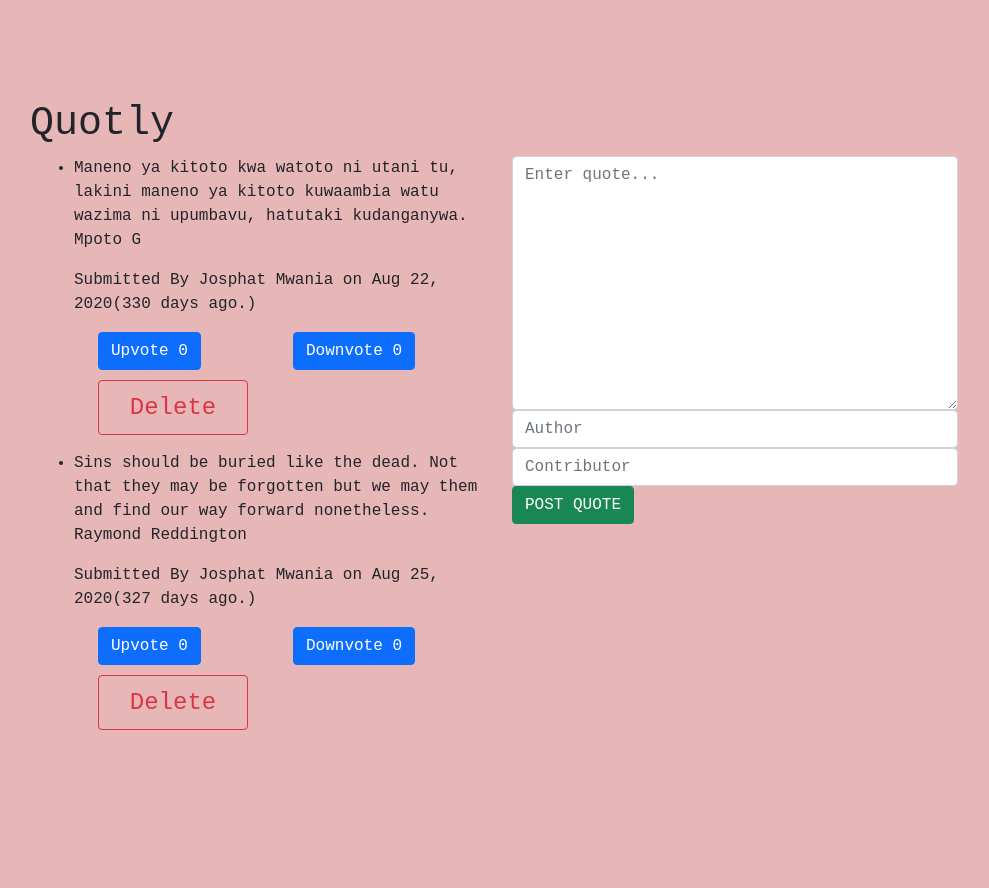
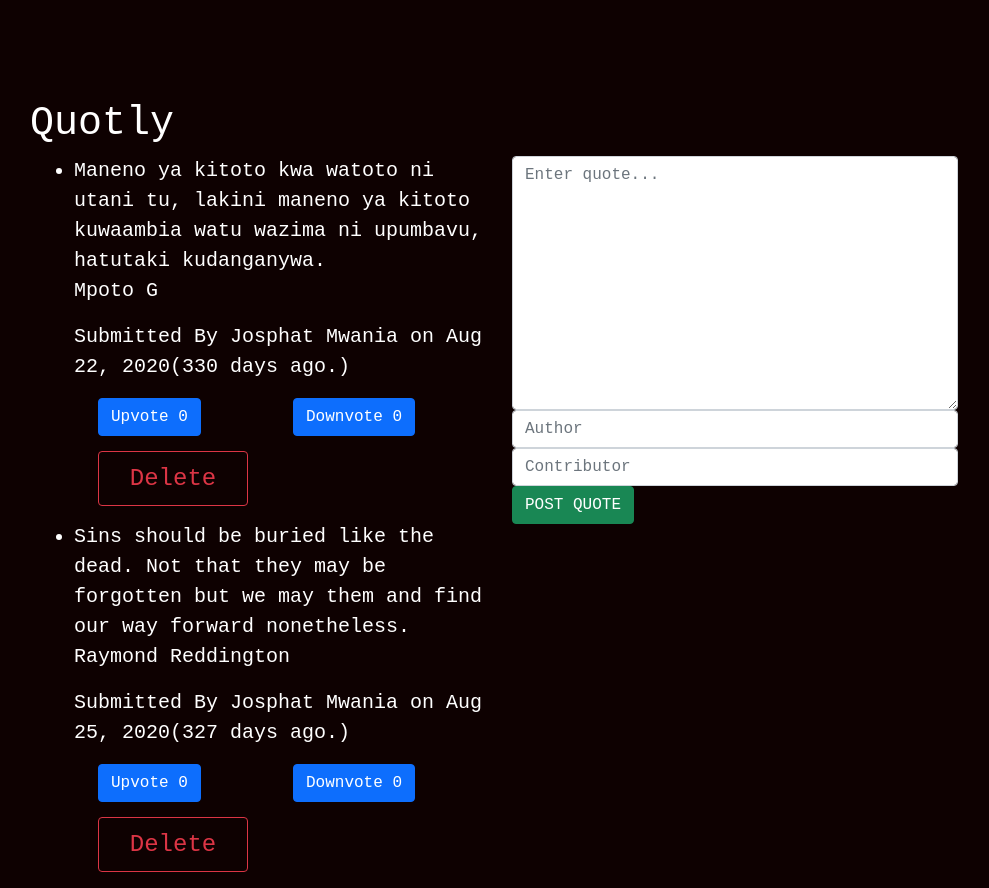
Before and after one commit to josphatmwania/Quotly, an Angular app: page / in a window 1280 px wide. Shown: the whole page, without its empty margins (140-1129 px from the left). Before the commit the page ends 800 px from the top, so only its background shows below. Built offline with nearby package versions, Linux system fonts and the light colour scheme.

Commit message:
Changed style, color

```diff
--- a/src/app/quote-details/quote-details.component.html
+++ b/src/app/quote-details/quote-details.component.html
@@ -9,5 +9,5 @@
             <button class="btn btn-primary" (click)='downVote()'>Downvote {{downvote}}</button>
         </div>
     </div>
-    <button class="btn btn-outline-danger" style="margin-top: 10px; width: 150px; height: 55px; font-size: 24px;" (click)='toDelete(true)' >Delete</button>
+    <button class="btn btn-outline-danger" style="margin-top: 15px; width: 150px; height: 55px; font-size: 24px;" (click)='toDelete(true)' >Delete</button>
 </div>
--- a/src/index.html
+++ b/src/index.html
@@ -7,7 +7,7 @@
   <meta name="viewport" content="width=device-width, initial-scale=1">
   <link href="https://cdn.jsdelivr.net/npm/bootstrap@5.0.2/dist/css/bootstrap.min.css" rel="stylesheet" integrity="sha384-EVSTQN3/azprG1Anm3QDgpJLIm9Nao0Yz1ztcQTwFspd3yD65VohhpuuCOmLASjC" crossorigin="anonymous">
   <script src="https://cdn.jsdelivr.net/npm/bootstrap@5.0.2/dist/js/bootstrap.bundle.min.js" integrity="sha384-MrcW6ZMFYlzcLA8Nl+NtUVF0sA7MsXsP1UyJoMp4YLEuNSfAP+JcXn/tWtIaxVXM" crossorigin="anonymous"></script>
-  <link rel="icon" type="image/x-icon" href="favicon.ico">
+  <link rel="icon" type="image/x-icon" href="favicon.jpeg">
 </head>
 <body>
   <app-root></app-root>
--- a/src/styles.css
+++ b/src/styles.css
@@ -10,7 +10,10 @@ body{
     padding-left: 170px;
     padding-right: 170px;
     padding-top: 100px;
-    background-color: rgb(231, 183, 183);
+    background-color: rgb(14, 1, 1);
     font-family: 'Courier New', Courier, monospace;
+    font-weight: 300;
+    font-size: 20px;
+    color: white;
 
 }
```
Also changed, not shown: src/favicon.jpeg (added), 1 other file (tests, documents, lock files or other folders).
